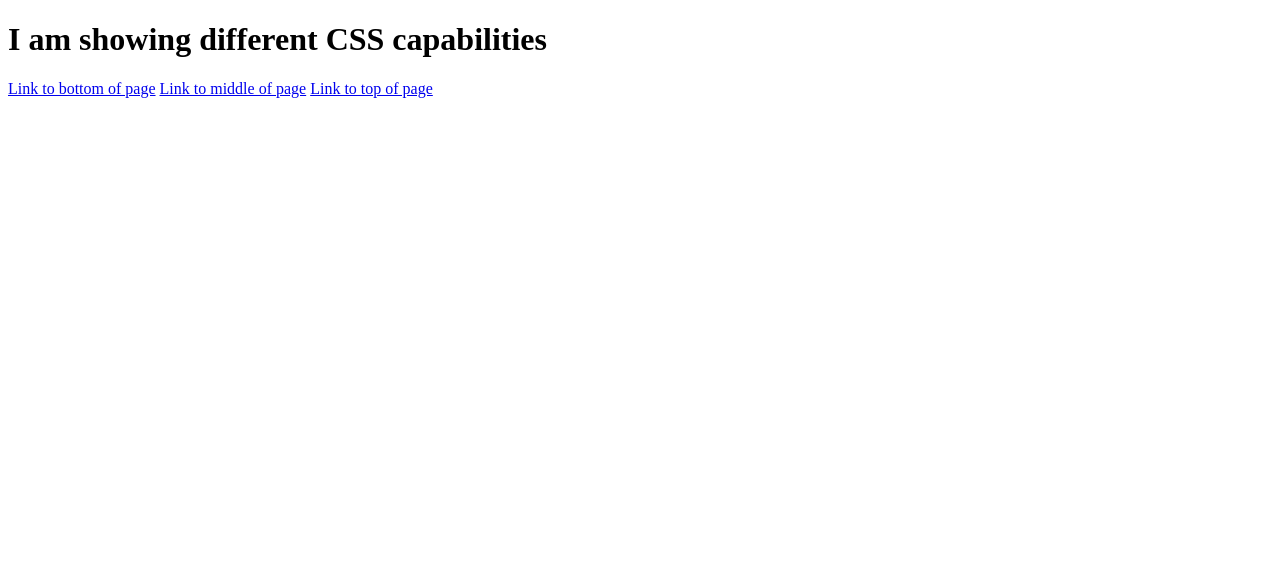
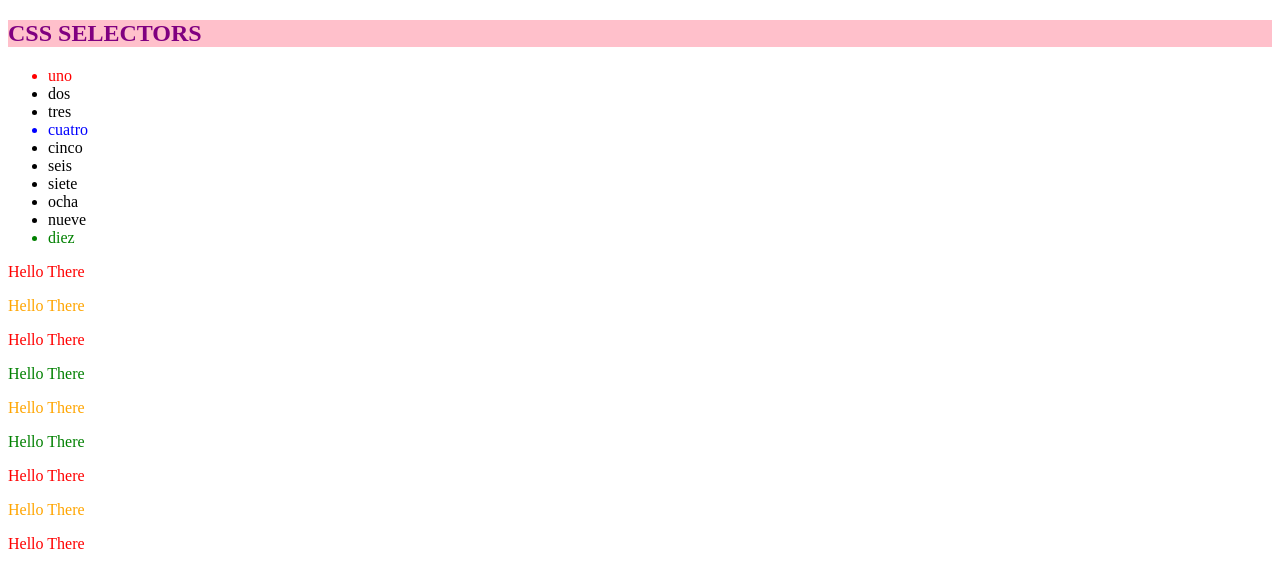
Before and after one commit to snephanied/CIT85, a plain HTML site: page index.html/hello.html in a window 1280 px wide. Drawn offline with Linux system fonts and the light colour scheme.

Commit message:
css selectors 1

```diff
--- a/index.html/hello.html
+++ b/index.html/hello.html
@@ -9,9 +9,31 @@
     <title>Stephanie's Web Page | HTML/CSS</title>
 </head>
 <body>
-<h1>I am showing different CSS capabilities</h1>
-<a id="bottom" href="#">Link to bottom of page</a>
-<a id="middle" href="#">Link to middle of page</a>
-<a id ="top" href="#">Link to top of page</a>
+    <section>
+<h1>CSS SELECTORS</h1>
+</section>
+<ul>
+    <li>uno</li>
+    <li>dos</li>
+    <li>tres</li>
+    <li>cuatro</li>
+    <li>cinco</li>
+    <li>seis</li>
+    <li>siete</li>
+    <li>ocha</li>
+    <li>nueve</li>
+    <li>diez</li>
+</ul>
+<section>
+    <p>Hello There</p>
+    <p>Hello There</p>
+    <p>Hello There</p>
+    <p>Hello There</p>
+    <p>Hello There</p>
+    <p>Hello There</p>
+    <p>Hello There</p>
+    <p>Hello There</p>
+    <p>Hello There</p>
+</section>
     </body>
     </html>
--- a/index.html/main.css
+++ b/index.html/main.css
@@ -1,9 +1,22 @@
-#bottom:hover {
+li:first-child {
+    color: red;
+}
+li:last-child {
+    color: green;
+}
+p:nth-child(odd) {
+    color: red;
+}
+p:nth-child(even) {
+    color: green;
+}
+li:nth-child(4) {
     color: blue;
 }
-#top:visited {
-    color: red;
+h1:only-child {
+    color: purple;
+    background-color: pink;
 }
-#middle:active {
-    color: green;
+p:nth-child(3n+2) {
+    color: orange;
 }
```
